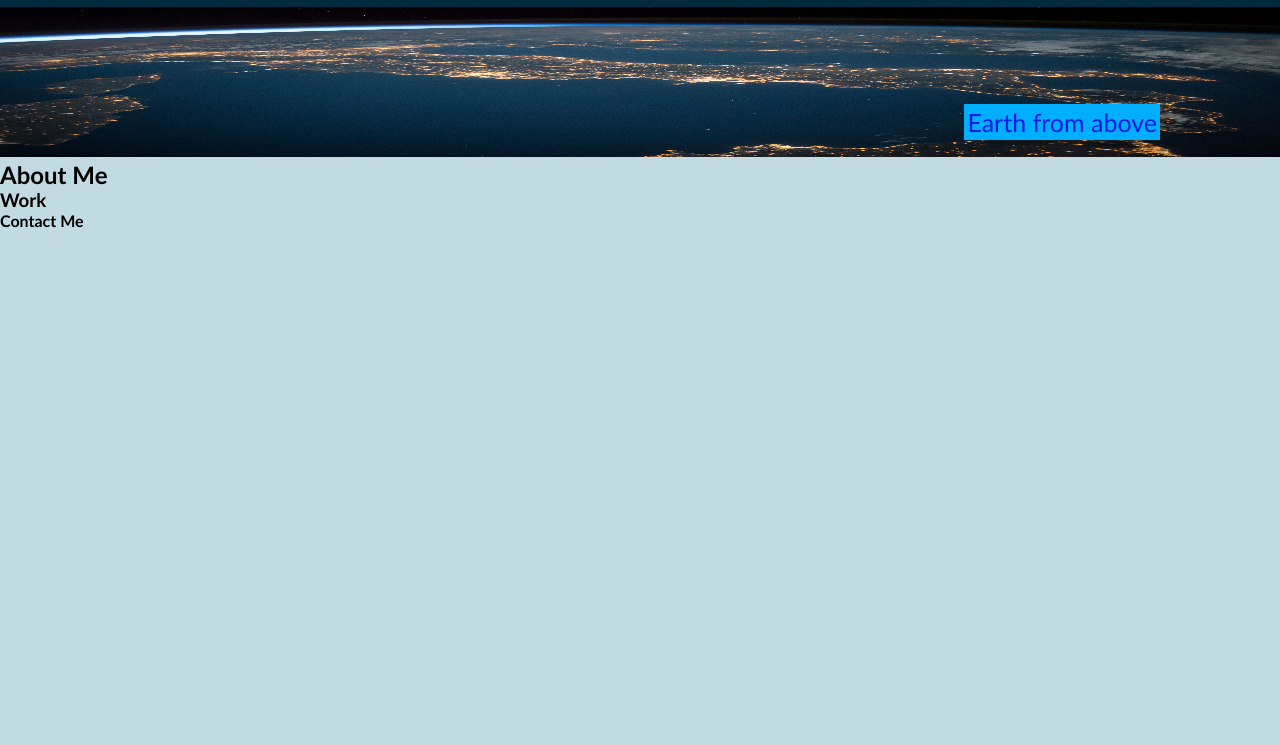
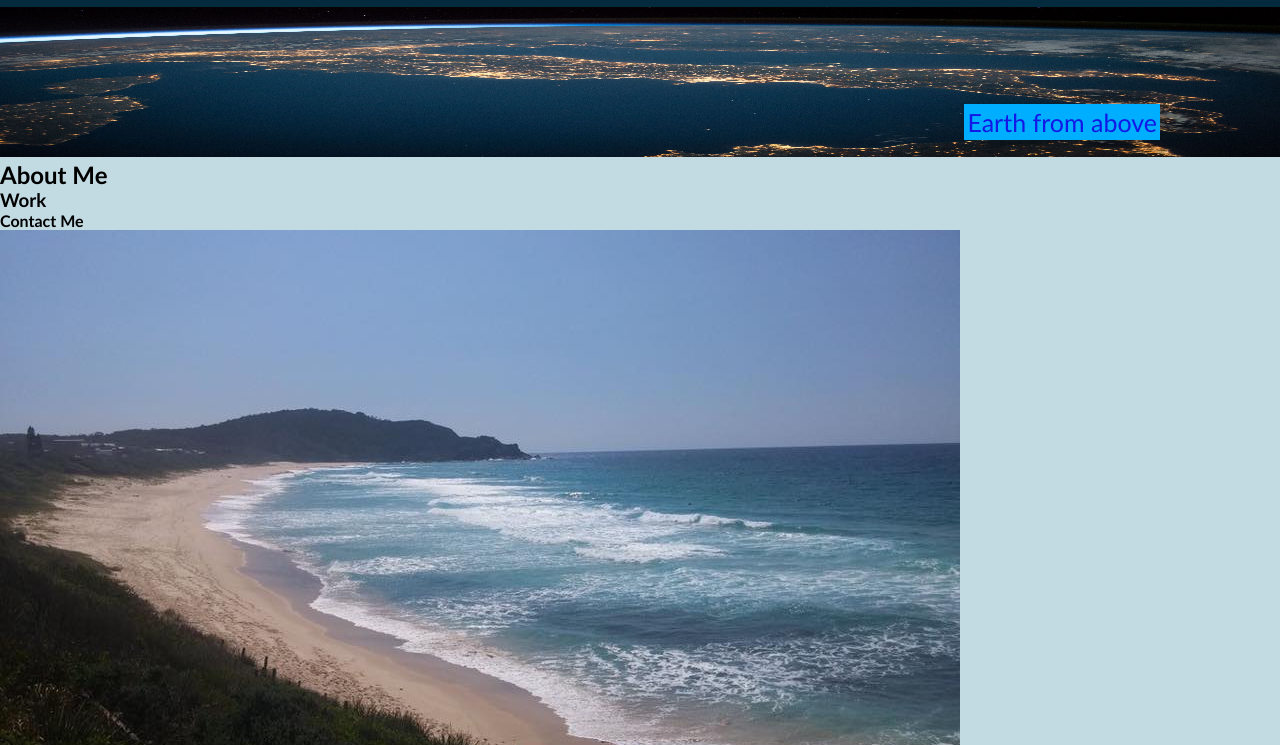
Before and after one commit to Adzy89/Portfolio, a plain HTML site: page index.html in a window 1280 px wide. Shown: the part 55-800 px from the top of the page. Drawn offline with Linux system fonts and the light colour scheme.

```diff
--- a/index.html
+++ b/index.html
@@ -44,7 +44,7 @@
 
 
 
-   <!-- <article class="article">
+    <article class="article">
         <img id="photo" src="/images/surf2.jpg" alt="Surf Report" >
         <div>
         <img id="photo" src="/images/led wall.jpg" alt="Led Wall" >
@@ -52,7 +52,7 @@
         <img id="photo" src="/images/KB-MERN-Featured.jpg" alt="Pastel Puzzels" >
         <img id="photo" src="/images/html-css-beginners.jpg" alt="Run buddy" >
         </div>
-    </article> -->
+    </article>
 
 
 </body>
```
Also changed, not shown: 1 other file.
